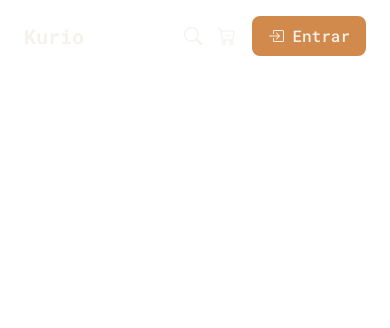
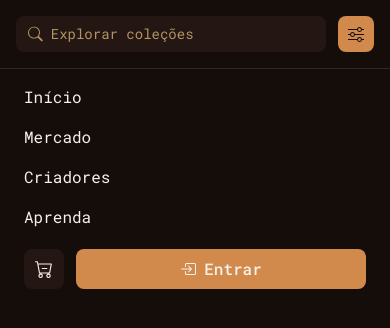
Before and after one commit to DocCaio/frontend-challenge, a React (Vite) app: page / in a window 390 px wide. Both pictures are taken after a click on the button "Abrir menu". Shown: the top 328 px of the page. Built offline with nearby package versions, Linux system fonts and the light colour scheme.

Commit message:
Feat(styles): navbar styles tailwind , desktop and mobile

```diff
--- a/src/components/NavBar/index.tsx
+++ b/src/components/NavBar/index.tsx
@@ -1,14 +1,81 @@
+import { useState } from "react";
+
+const links = ["Início", "Mercado", "Criadores", "Aprenda"];
+
+const linkClass =
+  "text-[#f5f1eb] hover:text-[#e89b55] underline-offset-4 hover:underline decoration-[#e89b55] transition-colors";
+
+const SearchIcon = ({ size = 18 }: { size?: number }) => (
+  <svg
+    xmlns="http://www.w3.org/2000/svg"
+    width={size}
+    height={size}
+    fill="currentColor"
+    viewBox="0 0 16 16"
+    aria-hidden="true"
+  >
+    <path d="M11.742 10.344a6.5 6.5 0 1 0-1.397 1.398h-.001q.044.06.098.115l3.85 3.85a1 1 0 0 0 1.415-1.414l-3.85-3.85a1 1 0 0 0-.115-.1zM12 6.5a5.5 5.5 0 1 1-11 0 5.5 5.5 0 0 1 11 0" />
+  </svg>
+);
+
+const CartIcon = () => (
+  <svg
+    xmlns="http://www.w3.org/2000/svg"
+    width="18"
+    height="18"
+    fill="currentColor"
+    viewBox="0 0 16 16"
+    aria-hidden="true"
+  >
+    <path d="M6.5 7a.5.5 0 0 0 0 1h4a.5.5 0 0 0 0-1z" />
+    <path d="M.5 1a.5.5 0 0 0 0 1h1.11l.401 1.607 1.498 7.985A.5.5 0 0 0 4 12h1a2 2 0 1 0 0 4 2 2 0 0 0 0-4h7a2 2 0 1 0 0 4 2 2 0 0 0 0-4h1a.5.5 0 0 0 .491-.408l1.5-8A.5.5 0 0 0 14.5 3H2.89l-.405-1.621A.5.5 0 0 0 2 1zm3.915 10L3.102 4h10.796l-1.313 7zM6 14a1 1 0 1 1-2 0 1 1 0 0 1 2 0m7 0a1 1 0 1 1-2 0 1 1 0 0 1 2 0" />
+  </svg>
+);
+
+const LoginIcon = () => (
+  <svg
+    xmlns="http://www.w3.org/2000/svg"
+    width="16"
+    height="16"
+    fill="currentColor"
+    viewBox="0 0 16 16"
+    aria-hidden="true"
+  >
+    <path
+      fillRule="evenodd"
+      d="M6 3.5a.5.5 0 0 1 .5-.5h8a.5.5 0 0 1 .5.5v9a.5.5 0 0 1-.5.5h-8a.5.5 0 0 1-.5-.5v-2a.5.5 0 0 0-1 0v2A1.5 1.5 0 0 0 6.5 14h8a1.5 1.5 0 0 0 1.5-1.5v-9A1.5 1.5 0 0 0 14.5 2h-8A1.5 1.5 0 0 0 5 3.5v2a.5.5 0 0 0 1 0z"
+    />
+    <path
+      fillRule="evenodd"
+      d="M11.854 8.354a.5.5 0 0 0 0-.708l-3-3a.5.5 0 1 0-.708.708L10.293 7.5H1.5a.5.5 0 0 0 0 1h8.793l-2.147 2.146a.5.5 0 0 0 .708.708z"
+    />
+  </svg>
+);
+
+const SlidersIcon = () => (
+  <svg
+    xmlns="http://www.w3.org/2000/svg"
+    width="16"
+    height="16"
+    fill="currentColor"
+    viewBox="0 0 16 16"
+    aria-hidden="true"
+  >
+    <path
+      fillRule="evenodd"
+      d="M11.5 2a1.5 1.5 0 1 0 0 3 1.5 1.5 0 0 0 0-3M9.05 3a2.5 2.5 0 0 1 4.9 0H16v1h-2.05a2.5 2.5 0 0 1-4.9 0H0V3zM4.5 7a1.5 1.5 0 1 0 0 3 1.5 1.5 0 0 0 0-3M2.05 8a2.5 2.5 0 0 1 4.9 0H16v1H6.95a2.5 2.5 0 0 1-4.9 0H0V8zm9.45 4a1.5 1.5 0 1 0 0 3 1.5 1.5 0 0 0 0-3m-2.45 1a2.5 2.5 0 0 1 4.9 0H16v1h-2.05a2.5 2.5 0 0 1-4.9 0H0v-1z"
+    />
+  </svg>
+);
+
 const NavBar = () => {
-  const linkClass =
-    "text-[#f5f1eb] hover:text-[#e89b55] underline-offset-4 hover:underline decoration-[#e89b55] transition-colors";
-
-  const links = ["Início", "Mercado", "Criadores", "Aprenda"];
+  const [open, setOpen] = useState(false);
 
   return (
-    <header className="w-full">
-      <nav className="mx-auto flex max-w-7xl items-center justify-between px-6 py-4">
+    <header className="relative w-full">
+      <nav className="mx-auto flex max-w-7xl items-center justify-between gap-3 px-4 py-4 md:px-6">
 
-        <a href="/" className={`text-xl font-bold ${linkClass}`}>
+        <a href="/" className={`hidden text-xl font-bold md:inline-block ${linkClass}`}>
           Kurio
         </a>
 
@@ -24,64 +91,96 @@ const NavBar = () => {
         </ul>
 
 
-        <div className="flex items-center gap-4">
+        <div className="hidden items-center gap-4 md:flex">
           <button
             type="button"
             aria-label="Buscar"
-            className="text-[#f5f1eb] transition-colors hover:text-[#e89b55]"
+            className="cursor-pointer text-[#f5f1eb] transition-colors hover:text-[#e89b55]"
           >
-            <svg
-              xmlns="http://www.w3.org/2000/svg"
-              width="18"
-              height="18"
-              fill="currentColor"
-              viewBox="0 0 16 16"
-            >
-              <path d="M11.742 10.344a6.5 6.5 0 1 0-1.397 1.398h-.001q.044.06.098.115l3.85 3.85a1 1 0 0 0 1.415-1.414l-3.85-3.85a1 1 0 0 0-.115-.1zM12 6.5a5.5 5.5 0 1 1-11 0 5.5 5.5 0 0 1 11 0" />
-            </svg>
+            <SearchIcon />
           </button>
 
           <button
             type="button"
             aria-label="Carrinho"
-            className="text-[#f5f1eb] transition-colors hover:text-[#e89b55]"
+            className="cursor-pointer text-[#f5f1eb] transition-colors hover:text-[#e89b55]"
           >
-            <svg
-              xmlns="http://www.w3.org/2000/svg"
-              width="18"
-              height="18"
-              fill="currentColor"
-              viewBox="0 0 16 16"
-            >
-              <path d="M6.5 7a.5.5 0 0 0 0 1h4a.5.5 0 0 0 0-1z" />
-              <path d="M.5 1a.5.5 0 0 0 0 1h1.11l.401 1.607 1.498 7.985A.5.5 0 0 0 4 12h1a2 2 0 1 0 0 4 2 2 0 0 0 0-4h7a2 2 0 1 0 0 4 2 2 0 0 0 0-4h1a.5.5 0 0 0 .491-.408l1.5-8A.5.5 0 0 0 14.5 3H2.89l-.405-1.621A.5.5 0 0 0 2 1zm3.915 10L3.102 4h10.796l-1.313 7zM6 14a1 1 0 1 1-2 0 1 1 0 0 1 2 0m7 0a1 1 0 1 1-2 0 1 1 0 0 1 2 0" />
-            </svg>
+            <CartIcon />
           </button>
 
           <button
             type="button"
-            className="flex items-center gap-2 rounded-lg bg-[#d28a4c] px-4 py-2 font-medium text-[#f5f1eb] transition-colors hover:bg-[#e89b55]"
+            className="flex cursor-pointer items-center gap-2 rounded-lg bg-[#d28a4c] px-4 py-2 font-medium text-[#f5f1eb] transition-colors hover:bg-[#e89b55]"
           >
-            <svg
-              xmlns="http://www.w3.org/2000/svg"
-              width="16"
-              height="16"
-              fill="currentColor"
-              viewBox="0 0 16 16"
-            >
-              <path
-                fillRule="evenodd"
-                d="M6 3.5a.5.5 0 0 1 .5-.5h8a.5.5 0 0 1 .5.5v9a.5.5 0 0 1-.5.5h-8a.5.5 0 0 1-.5-.5v-2a.5.5 0 0 0-1 0v2A1.5 1.5 0 0 0 6.5 14h8a1.5 1.5 0 0 0 1.5-1.5v-9A1.5 1.5 0 0 0 14.5 2h-8A1.5 1.5 0 0 0 5 3.5v2a.5.5 0 0 0 1 0z"
-              />
-              <path
-                fillRule="evenodd"
-                d="M11.854 8.354a.5.5 0 0 0 0-.708l-3-3a.5.5 0 1 0-.708.708L10.293 7.5H1.5a.5.5 0 0 0 0 1h8.793l-2.147 2.146a.5.5 0 0 0 .708.708z"
-              />
-            </svg>
+            <LoginIcon />
             Entrar
           </button>
         </div>
+
+
+        <div className="flex w-full items-center justify-between gap-3 md:hidden">
+          <label className="flex w-full max-w-xs items-center gap-2 rounded-lg bg-[#241612] px-3 py-2 text-[#B39463] focus-within:ring-1 focus-within:ring-[#B39463]">
+            <SearchIcon size={16} />
+            <input
+              type="text"
+              placeholder="Explorar coleções"
+              aria-label="Explorar coleções"
+              className="w-full bg-transparent text-sm text-[#B39463] placeholder:text-[#B39463] focus:outline-none"
+            />
+          </label>
+
+          <button
+            type="button"
+            aria-label={open ? "Fechar menu" : "Abrir menu"}
+            aria-expanded={open}
+            aria-controls="mobile-menu"
+            onClick={() => setOpen((prev) => !prev)}
+            className="flex h-9 w-9 shrink-0 cursor-pointer items-center justify-center rounded-lg bg-[#D28A4C] text-[#140D0A] transition-opacity hover:opacity-90"
+          >
+            <SlidersIcon />
+          </button>
+        </div>
       </nav>
+
+
+      {open && (
+        <div
+          id="mobile-menu"
+          className="absolute left-0 right-0 top-full z-50 border-t border-[#B39463]/20 bg-[#140D0A] px-6 py-4 md:hidden"
+        >
+          <ul className="flex flex-col gap-4">
+            {links.map((label) => (
+              <li key={label}>
+                <a
+                  href="#"
+                  className={`block ${linkClass}`}
+                  onClick={() => setOpen(false)}
+                >
+                  {label}
+                </a>
+              </li>
+            ))}
+          </ul>
+
+          <div className="mt-5 flex items-center gap-3">
+            <button
+              type="button"
+              aria-label="Carrinho"
+              className="flex h-10 w-10 cursor-pointer items-center justify-center rounded-lg bg-[#241612] text-[#f5f1eb] transition-colors hover:text-[#e89b55]"
+            >
+              <CartIcon />
+            </button>
+
+            <button
+              type="button"
+              className="flex flex-1 cursor-pointer items-center justify-center gap-2 rounded-lg bg-[#d28a4c] px-4 py-2 font-medium text-[#f5f1eb] transition-colors hover:bg-[#e89b55]"
+            >
+              <LoginIcon />
+              Entrar
+            </button>
+          </div>
+        </div>
+      )}
     </header>
   );
 };
--- a/src/index.css
+++ b/src/index.css
@@ -3,3 +3,7 @@
 @theme {
   --font-sans: "Roboto Mono", monospace;
 }
+
+body {
+  background-color: #140d0a;
+}
```
